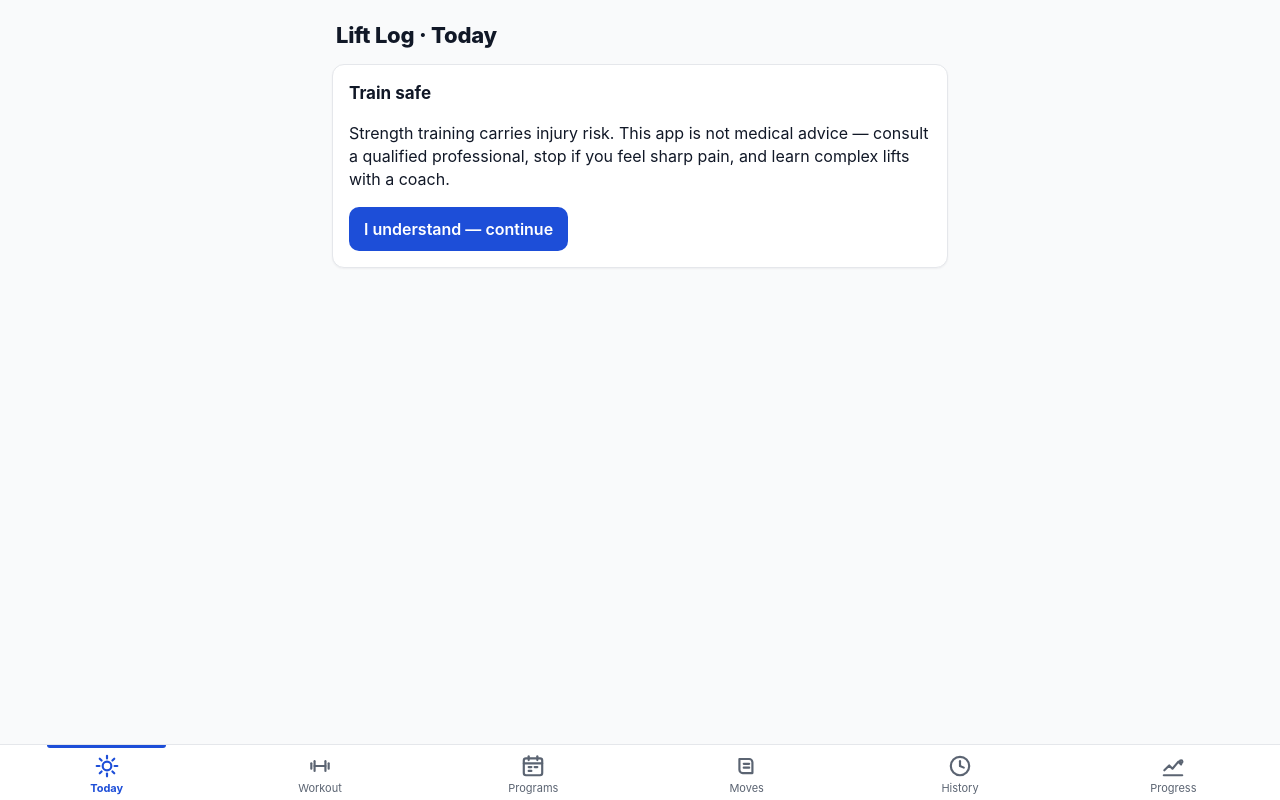
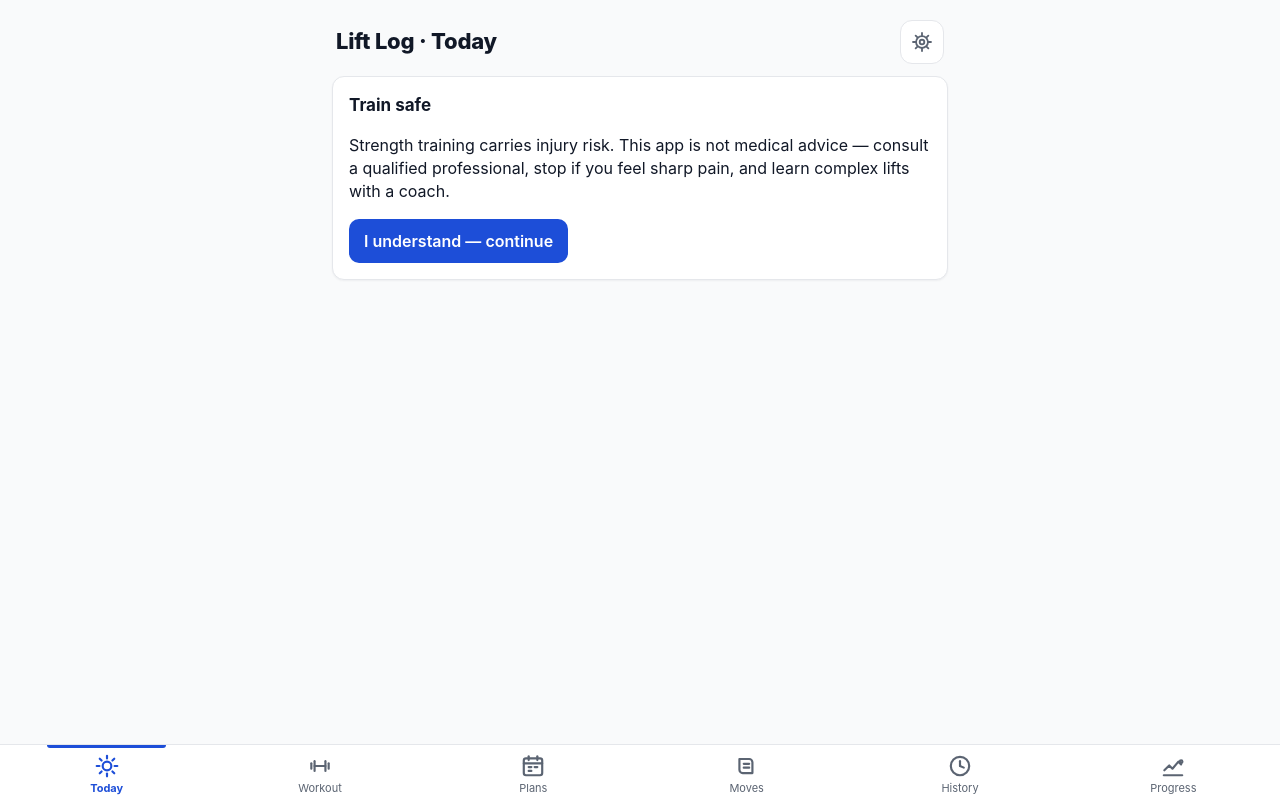
Before and after one commit to Unopened5-Pajamas2-W/lift-log, a website built with Vite: page index.html in a window 1280 px wide. Built offline with nearby package versions, Linux system fonts and the light colour scheme.

Commit message:
Nav polish: move Settings to topbar action, tighten tabbar for large text

```diff
--- a/package.json
+++ b/package.json
@@ -1,7 +1,7 @@
 {
   "name": "ios-workout-pwa",
   "private": true,
-  "version": "0.4.1",
+  "version": "0.4.2",
   "description": "Local-first iOS weight-lifting workout PWA (FitBod-lite; idb is the sole runtime dep)",
   "type": "module",
   "engines": {
--- a/src/app.ts
+++ b/src/app.ts
@@ -11,19 +11,22 @@ import { getActiveWorkout, loadSettings, saveSettings } from "./lib/store.ts";
 import { go, h } from "./lib/ui.ts";
 import { tabIcon, type TabIconName } from "./components/tabIcons.ts";
 
-const TABS = [
+const PRIMARY_TABS = [
   { path: "/today", label: "Today", icon: "today" },
   { path: "/workout", label: "Workout", icon: "workout" },
-  { path: "/programs", label: "Programs", icon: "programs" },
+  { path: "/programs", label: "Plans", icon: "programs" },
   { path: "/exercises", label: "Moves", icon: "moves" },
   { path: "/history", label: "History", icon: "history" },
   { path: "/progress", label: "Progress", icon: "progress" },
-  { path: "/settings", label: "Settings", icon: "settings" },
 ] as const satisfies readonly { path: string; label: string; icon: TabIconName }[];
 
 function tabbar(current: string): HTMLElement {
-  const nav = h("nav", { class: "tabbar", "aria-label": "Primary" });
-  for (const t of TABS) {
+  const nav = h("nav", {
+    class: "tabbar",
+    "aria-label": "Primary",
+    style: `--tab-count:${PRIMARY_TABS.length}`,
+  });
+  for (const t of PRIMARY_TABS) {
     const active =
       current === t.path || (t.path !== "/today" && current.startsWith(t.path));
     const iconWrap = h("span", { class: "tab-icon", "aria-hidden": "true" });
@@ -35,11 +38,27 @@ function tabbar(current: string): HTMLElement {
         ...(active ? { "aria-current": "page" } : {}),
       },
       iconWrap,
-      h("span", {}, t.label),
+      h("span", { class: "tab-label" }, t.label),
     );
     nav.appendChild(a);
   }
   return nav;
+}
+
+function settingsAction(path: string): HTMLElement {
+  const active = path === "/settings";
+  const iconWrap = h("span", { class: "topbar-action-icon", "aria-hidden": "true" });
+  iconWrap.appendChild(tabIcon("settings"));
+  return h(
+    "a",
+    {
+      class: "topbar-action",
+      href: "#/settings",
+      "aria-label": "Settings",
+      ...(active ? { "aria-current": "page" } : {}),
+    },
+    iconWrap,
+  );
 }
 
 function disclaimerGate(onAccept: () => void): HTMLElement {
@@ -91,6 +110,7 @@ export async function renderApp(shell: HTMLElement): Promise<void> {
     "header",
     { class: "topbar" },
     h("h1", {}, `Lift Log · ${titles(path)}`),
+    settingsAction(path),
   );
   const view = h("main", { id: "view" });
   shell.append(head, view, tabbar(path.split("/").slice(0, 2).join("/")));
--- a/src/styles.css
+++ b/src/styles.css
@@ -79,10 +79,41 @@ header.topbar {
   padding: 8px 4px 12px;
 }
 header.topbar h1 {
+  flex: 1;
+  min-width: 0;
   font-size: var(--text-title);
   font-weight: 800;
   letter-spacing: -0.01em;
   margin: 0;
+}
+.topbar-action {
+  width: 44px;
+  height: 44px;
+  display: grid;
+  place-items: center;
+  border: 1px solid var(--border);
+  border-radius: 12px;
+  background: var(--bg-soft);
+  color: var(--muted);
+  text-decoration: none;
+  flex: none;
+}
+.topbar-action:active {
+  background: var(--border);
+}
+.topbar-action[aria-current="page"] {
+  color: var(--accent);
+  border-color: color-mix(in srgb, var(--accent) 30%, var(--border));
+}
+.topbar-action-icon {
+  width: 22px;
+  height: 22px;
+  display: block;
+}
+.topbar-action-icon svg {
+  width: 100%;
+  height: 100%;
+  display: block;
 }
 main {
   display: grid;
@@ -188,7 +219,7 @@ nav.tabbar {
   bottom: 0;
   z-index: 20;
   display: grid;
-  grid-template-columns: repeat(6, 1fr);
+  grid-template-columns: repeat(var(--tab-count, 6), minmax(0, 1fr));
   height: calc(var(--tabbar-h) + var(--safe-b));
   padding-bottom: var(--safe-b);
   background: var(--bg-soft);
@@ -205,6 +236,7 @@ nav.tabbar a {
   align-content: center;
   min-height: 56px;
   min-width: 44px;
+  min-inline-size: 0;
   padding: 6px 2px 4px;
   color: var(--muted);
   text-decoration: none;
@@ -217,6 +249,13 @@ nav.tabbar a .tab-icon {
   width: 26px;
   height: 26px;
   display: block;
+}
+nav.tabbar a .tab-label {
+  max-width: 100%;
+  min-width: 0;
+  overflow: hidden;
+  text-overflow: ellipsis;
+  white-space: nowrap;
 }
 nav.tabbar a .tab-icon svg {
   width: 100%;
```
Also changed, not shown: tests/unit/app-nav.test.ts (added, +83 -0 lines), 1 other file.
